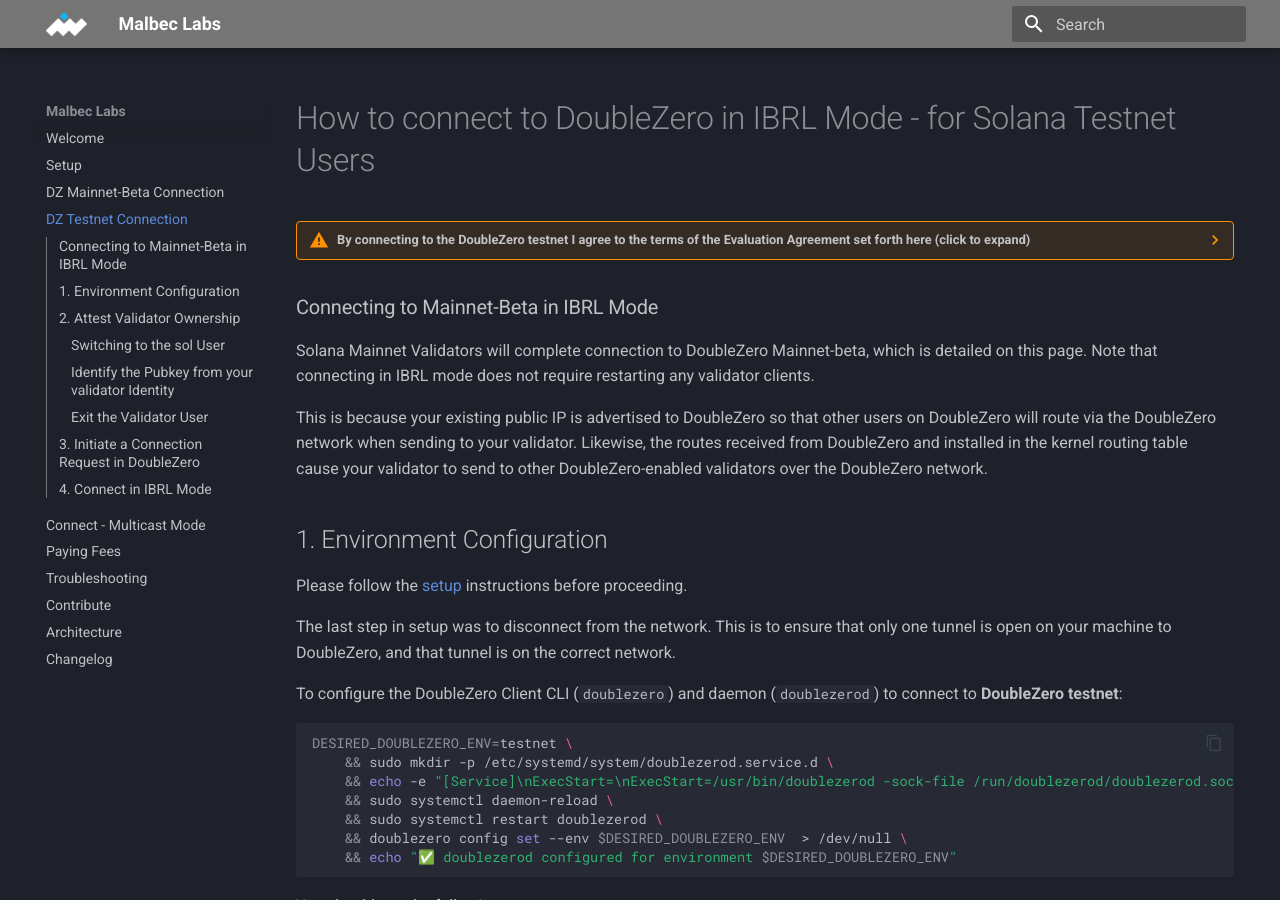
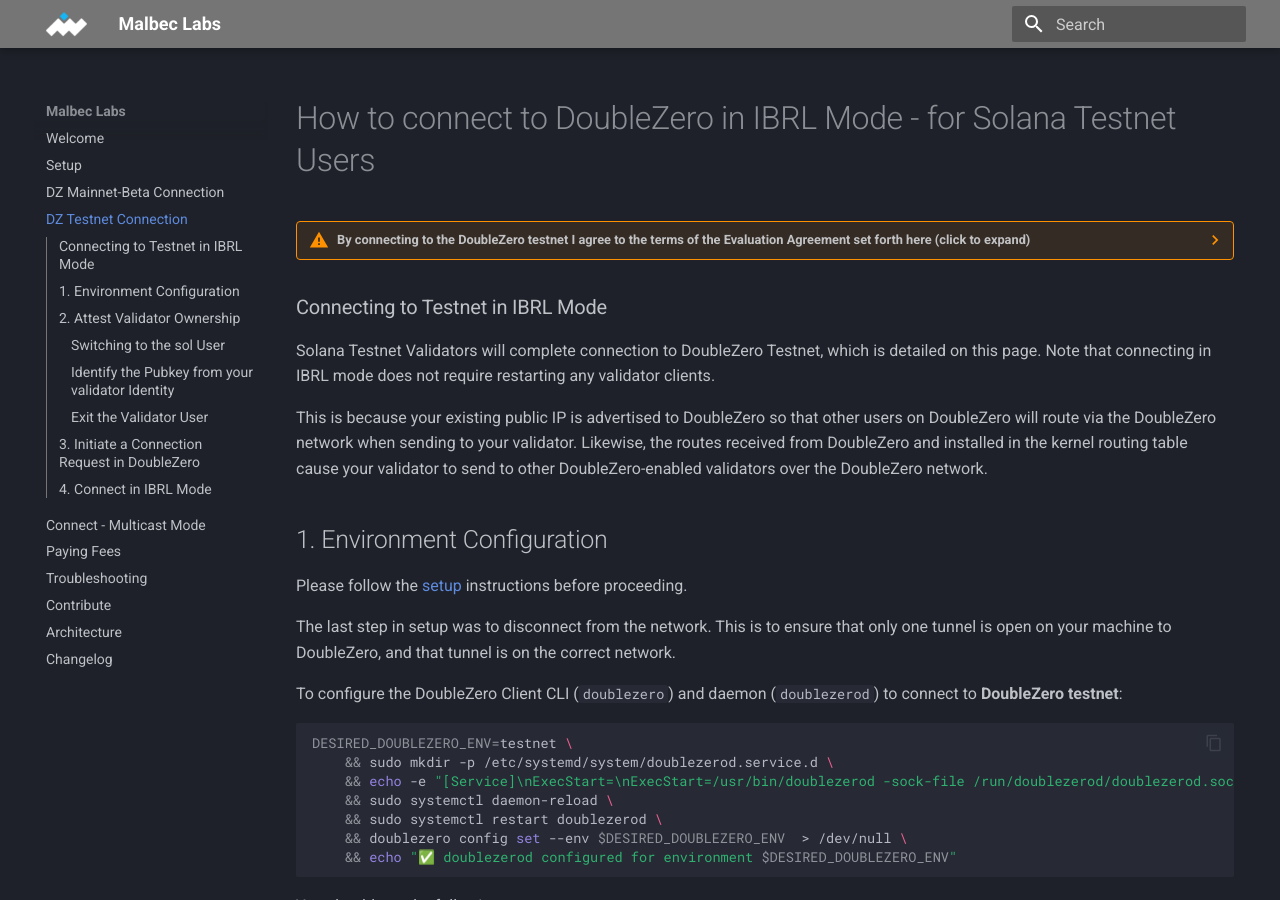
Before and after one commit to malbeclabs/docs, an MkDocs documentation site: the page built from docs/DZ Testnet Connection.md, in a window 1280 px wide and 900 px high. Built offline with MkDocs 1.6.1 and Material for MkDocs 9.7.7, drawn with Linux system fonts in a browser that asks for light colours; some of the changed text lies outside the part shown.

Commit message:
Update DZ Testnet Connection.md

```diff
--- a/docs/DZ Testnet Connection.md
+++ b/docs/DZ Testnet Connection.md
@@ -52,9 +52,9 @@
 
 
 
-###  Connecting to Mainnet-Beta in IBRL Mode
+###  Connecting to Testnet in IBRL Mode
 
-Solana Mainnet Validators will complete connection to DoubleZero Mainnet-beta, which is detailed on this page.
+Solana Testnet Validators will complete connection to DoubleZero Testnet, which is detailed on this page.
 Note that connecting in IBRL mode does not require restarting any validator clients.
 
 This is because your existing public IP is advertised to DoubleZero so that other users on DoubleZero will route via the DoubleZero network when sending to your validator. Likewise, the routes received from DoubleZero and installed in the kernel routing table cause your validator to send to other DoubleZero-enabled validators over the DoubleZero network.
@@ -137,7 +137,7 @@
 
 <figure markdown="span">
   ![Image title](images/ConnectingMainnet.png){ width="800" }
-  <figcaption>Figure 1: Connecting to DoubleZero Mainnet-Beta</figcaption>
+  <figcaption>Figure 1: Connecting to DoubleZero Testnet</figcaption>
 </figure>
 
 <figure markdown="span">
```
